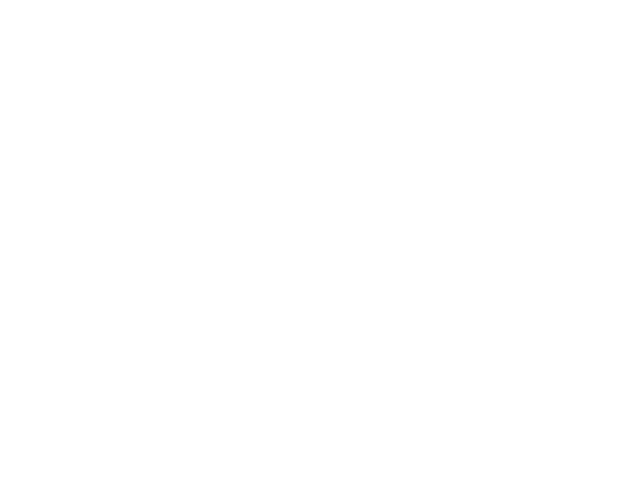
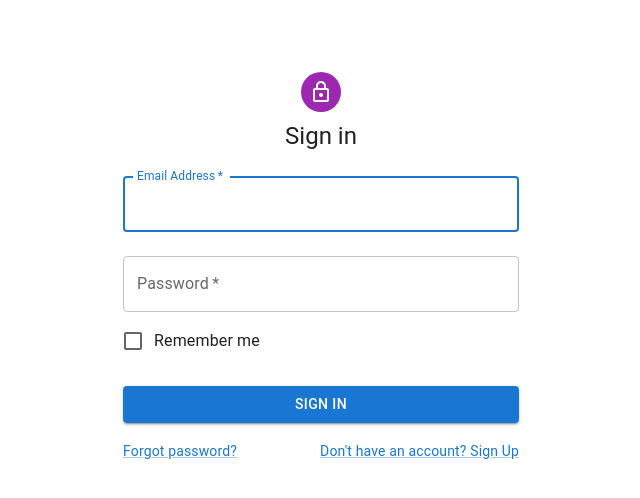
Before and after one commit to Silk-Road-Studio-Main/srp-client-dashboard-frontend, a React (Create React App) app: page /login in a window 1280 px wide. Before the commit this address had no page. Shown: the top 498 px of the page, without its empty margins (319-959 px from the left). Built offline with nearby package versions, Linux system fonts and the light colour scheme.

Commit message:
Navigated the login to home page

```diff
--- a/src/App.js
+++ b/src/App.js
@@ -7,9 +7,9 @@ function App() {
   return (
     <Router>
       <Routes>
-        <Route path="srp-client-dashboard-frontend/" element={<Home />} />
-        <Route path="srp-client-dashboard-frontend/login" element={<Login />} />
-        <Route path="srp-client-dashboard-frontend/*" element={<ErrorPage />} />
+        <Route path="/" element={<Home />} />
+        <Route path="/login" element={<Login />} />
+        <Route path="*" element={<ErrorPage />} />
       </Routes>
     </Router>
 
--- a/src/pages/Login.js
+++ b/src/pages/Login.js
@@ -12,6 +12,7 @@ import LockOutlinedIcon from '@mui/icons-material/LockOutlined';
 import Typography from '@mui/material/Typography';
 import Container from '@mui/material/Container';
 import { createTheme, ThemeProvider } from '@mui/material/styles';
+import { useNavigate } from 'react-router-dom';
 
 
 const theme = createTheme();
@@ -26,6 +27,8 @@ export default function Login() {
       password: data.get('password'),
     });
   };
+
+  let navigate =  useNavigate();
 
   return (
     <ThemeProvider theme={theme}>
@@ -75,6 +78,9 @@ export default function Login() {
               fullWidth
               variant="contained"
               sx={{ mt: 3, mb: 2 }}
+              onClick ={()=>{
+                navigate("/");
+              }}
             >
               Sign In
             </Button>
```
